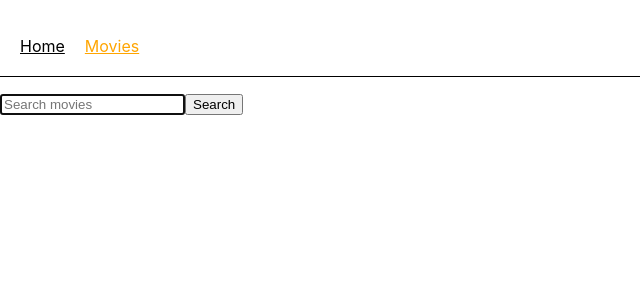
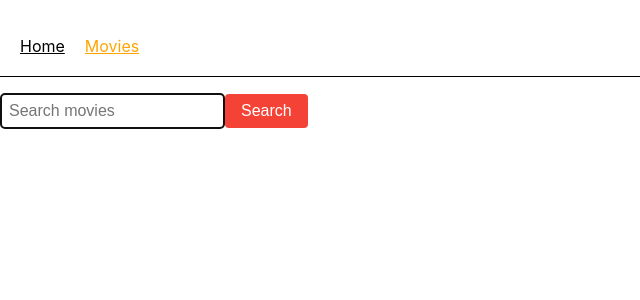
Before and after one commit to PetroShutak/goit-react-hw-05-movies, a React (Create React App) app: page /goit-react-hw-05-movies/movies in a window 1280 px wide. Shown: the top 300 px of the page, without its empty margins (0-640 px from the left). Built offline with nearby package versions, Linux system fonts and the light colour scheme.

Commit message:
prop-types

```diff
--- a/package.json
+++ b/package.json
@@ -8,6 +8,7 @@
     "@testing-library/react": "^12.1.4",
     "@testing-library/user-event": "^13.5.0",
     "axios": "^1.4.0",
+    "prop-types": "^15.8.1",
     "react": "^18.1.0",
     "react-dom": "^18.1.0",
     "react-router-dom": "^6.13.0",
--- a/src/components/MovieVideo/MovieVideo.jsx
+++ b/src/components/MovieVideo/MovieVideo.jsx
@@ -1,4 +1,5 @@
 import { fetchMovieVideo } from '../../utils/api';
+import PropTypes from 'prop-types';
 import { useEffect, useState } from 'react';
 
 const MovieVideo = ({ movieId }) => {
@@ -35,4 +36,9 @@ const MovieVideo = ({ movieId }) => {
   );
 };
 
+MovieVideo.propTypes = {
+  movieId: PropTypes.string.isRequired,
+};
+
+
 export default MovieVideo;
--- a/src/components/Reviews/Reviews.jsx
+++ b/src/components/Reviews/Reviews.jsx
@@ -1,6 +1,14 @@
-import { useState, useEffect } from 'react';
+import React, { useState, useEffect } from 'react';
 import { useParams } from 'react-router-dom';
 import { fetchMovieReviews } from 'utils/api';
+import PropTypes from 'prop-types';
+import {
+  ReviewsContainer,
+  ReviewList,
+  ReviewItem,
+  ReviewAuthor,
+  ReviewContent
+} from './Reviews.styled';
 
 const Reviews = () => {
   const [reviews, setReviews] = useState([]);
@@ -19,27 +27,27 @@ const Reviews = () => {
   }, [movieId]);
 
   return (
-    <div>
+    <ReviewsContainer>
       <h1>Reviews</h1>
       {reviews.length > 0 ? (
-        <ul>
+        <ReviewList>
           {reviews.map(review => (
-            <li key={review.id}>
-              <h2>Author: {review.author}</h2>
-              <p>{review.content}</p>
-            </li>
+            <ReviewItem key={review.id}>
+              <ReviewAuthor>Author: {review.author}</ReviewAuthor>
+              <ReviewContent>{review.content}</ReviewContent>
+            </ReviewItem>
           ))}
-        </ul>
+        </ReviewList>
       ) : (
         <p>We don't have any reviews for this movie</p>
       )}
-    </div>
+    </ReviewsContainer>
   );
 };
 
+Reviews.propTypes = {
+  movieId: PropTypes.string.isRequired,
+};
+
+
 export default Reviews;
-
-// const { movieId } = useParams();
-// useEffect(() => {
-// if (!movieId) return;
-// }, [movieId]);
--- /dev/null
+++ b/src/components/Reviews/Reviews.styled.jsx
@@ -0,0 +1,36 @@
+import styled from 'styled-components';
+
+export const ReviewsContainer = styled.div`
+  padding: 20px;
+  margin-bottom: 20px;
+  border-radius: 4px;
+  background-color: #fff;
+  box-shadow: 0px 0px 10px 0px rgba(0, 0, 0, 0.5);
+
+  h1 {
+    margin-bottom: 20px;
+    font-size: 1.5rem;
+  }
+
+  p {
+    font-size: 1.2rem;
+  }
+`;
+
+export const ReviewList = styled.ul`
+  list-style-type: none;
+`;
+
+export const ReviewItem = styled.li`
+  margin-bottom: 20px;
+`;
+
+export const ReviewAuthor = styled.h2`
+  font-size: 1.2rem;
+  margin-bottom: 10px;
+`;
+
+export const ReviewContent = styled.p`
+  font-size: 1rem;
+  color: #555;
+`;
--- a/src/components/Searchbar/Searchbar.jsx
+++ b/src/components/Searchbar/Searchbar.jsx
@@ -1,4 +1,6 @@
 import { useState } from 'react';
+import PropTypes from 'prop-types';
+import { SearchForm, SearchInput, SearchButton } from './Searchbar.styled';
 
 const Searchbar = ({ onSubmit }) => {
   const [query, setQuery] = useState('');
@@ -15,8 +17,8 @@ const Searchbar = ({ onSubmit }) => {
 
   return (
     <div>
-      <form onSubmit={handleSearchSubmit}>
-        <input
+      <SearchForm onSubmit={handleSearchSubmit}>
+        <SearchInput
           type="text"
           autoComplete="off"
           autoFocus
@@ -24,10 +26,14 @@ const Searchbar = ({ onSubmit }) => {
           value={query}
           onChange={handleInputChange}
         />
-        <button type="submit">Search</button>
-      </form>
+        <SearchButton type="submit">Search</SearchButton>
+      </SearchForm>
     </div>
   );
 };
 
+Searchbar.propTypes = {
+  onSubmit: PropTypes.func.isRequired,
+};
+
 export default Searchbar;
--- /dev/null
+++ b/src/components/Searchbar/Searchbar.styled.jsx
@@ -0,0 +1,28 @@
+import styled from 'styled-components';
+
+export const SearchForm = styled.form`
+  display: flex;
+  align-items: center;
+`;
+
+export const SearchInput = styled.input`
+  padding: 0.5rem;
+  font-size: 1rem;
+  border: 1px solid #ccc;
+  border-radius: 4px;
+`;
+
+export const SearchButton = styled.button`
+  padding: 0.5rem 1rem;
+  font-size: 1rem;
+  background-color: #f44336;
+  color: #fff;
+  border: none;
+  border-radius: 4px;
+  cursor: pointer;
+  transition: background-color 0.3s ease;
+
+  &:hover {
+    background-color: #d32f2f;
+  }
+`;
--- a/src/index.css
+++ b/src/index.css
@@ -1,15 +1,29 @@
 @import-normalize; /* bring in normalize.css styles */
+
+html {
+  box-sizing: border-box;
+  width: 100vw;
+  overflow-x: hidden;
+}
+
+*,
+*::before,
+*::after {
+  box-sizing: inherit;
+}
 
 body {
   margin: 0;
-  font-family: -apple-system, BlinkMacSystemFont, 'Segoe UI', 'Roboto', 'Oxygen',
-    'Ubuntu', 'Cantarell', 'Fira Sans', 'Droid Sans', 'Helvetica Neue',
-    sans-serif;
+  font-family: -apple-system, BlinkMacSystemFont, 'Segoe UI', Roboto,
+    Oxygen-Sans, Ubuntu, Cantarell, 'Helvetica Neue', sans-serif;
+  color: #212121;
+  background-color: #fff;
   -webkit-font-smoothing: antialiased;
   -moz-osx-font-smoothing: grayscale;
 }
 
-code {
-  font-family: source-code-pro, Menlo, Monaco, Consolas, 'Courier New',
-    monospace;
+img {
+  display: block;
+  max-width: 100%;
+  height: auto;
 }
--- a/src/pages/MovieDetails.jsx
+++ b/src/pages/MovieDetails.jsx
@@ -1,5 +1,6 @@
 import ButtonBack from 'components/ButtonBack/ButtonBack';
 import MovieVideo from 'components/MovieVideo/MovieVideo';
+import Proptypes from 'prop-types';
 import { useEffect, useState, useRef } from 'react';
 import { useParams, Link, Outlet, useLocation } from 'react-router-dom';
 import { fetchMovieDetails } from 'utils/api';
@@ -66,4 +67,9 @@ const MovieDetails = () => {
   );
 };
 
+MovieDetails.propTypes = {
+  movieId: Proptypes.string.isRequired,
+};
+
+
 export default MovieDetails;
--- a/src/pages/Movies.jsx
+++ b/src/pages/Movies.jsx
@@ -1,4 +1,5 @@
 import Searchbar from 'components/Searchbar/Searchbar';
+import Proptypes from 'prop-types';
 import { useEffect, useState, useCallback } from 'react';
 import { useParams } from 'react-router-dom';
 import { useSearchParams, useNavigate } from 'react-router-dom';
@@ -48,11 +49,6 @@ const Movies = () => {
     }
   }, [searchParams, handleSearchSubmit]);
 
-  // const updateQueryString = (name) => {
-  //   const nextParams = name !== "" ? { name } : {};
-  //   setSearchParams(nextParams);
-  // };
-
   return (
     <div>
       <Searchbar onSubmit={handleSearchSubmit} />
@@ -61,4 +57,9 @@ const Movies = () => {
   );
 };
 
+Movies.propTypes = {
+  movieId: Proptypes.string.isRequired,
+};
+
+
 export default Movies;
```
Also changed, not shown: src/components/MovieList/MovieList.jsx (+10 -1 lines), src/components/MovieList/MovieList.styled.jsx (added), 1 other file (tests, documents, lock files or other folders).
